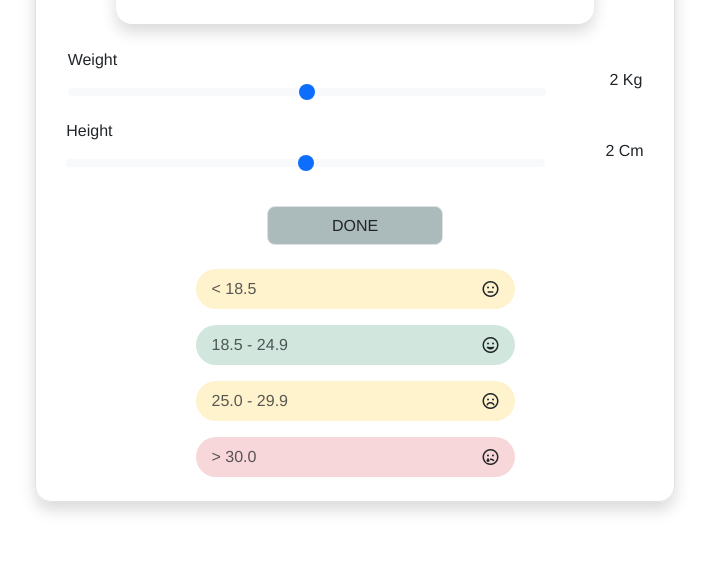
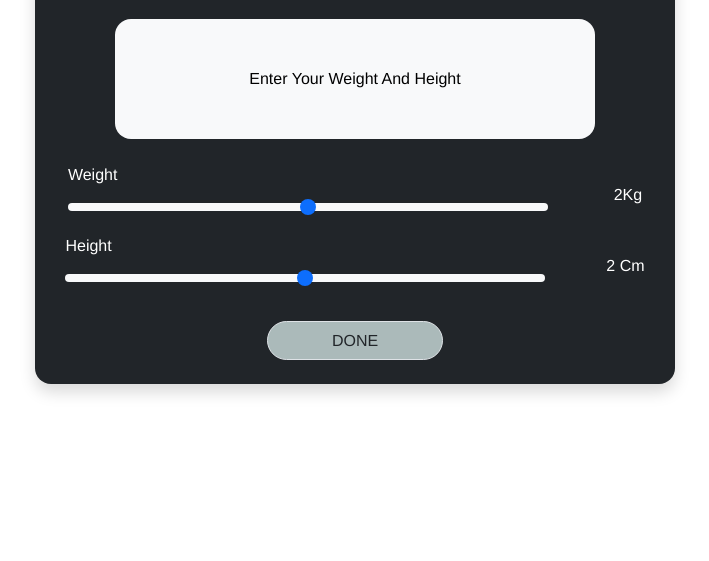
Before and after one commit to MohammadNourizadeh/BMI-calculator, a website: page index.html in a window 1280 px wide. Shown: the part 239-800 px from the top of the page, without its empty margins (285-994 px from the left). Drawn offline with Linux system fonts and the light colour scheme.

Commit message:
bmi guid deleted

```diff
--- a/index.html
+++ b/index.html
@@ -18,13 +18,13 @@
 <body>
     <div class="container-fluid my-container-fluid">
         <div class="row vh-100 vw-100 justify-content-center align-items-center my-row">
-            <div class="col-md-6 col-9 border shadow p-0 my-col rounded-4 overflow-hidden">
-                <div class="title border w-100 text-center d-flex align-items-center justify-content-center">
-                    <span class=" display-5">BMI calculator</span>
+            <div class="col-md-6 col-9 shadow p-0 my-col rounded-4 overflow-hidden text-bg-dark">
+                <div class="title w-100 text-center d-flex align-items-center justify-content-center">
+                    <span class=" display-5 text-dark">BMI calculator</span>
                 </div>
 
                 <div class="result d-flex justify-content-center align-items-center w-100 my-4">
-                    <div class="w-75 p-md-5 p-4 rounded-4 shadow text-center">
+                    <div class="w-75 p-md-5 p-4 rounded-4 text-center text-bg-light">
                         <span>enter your weight and height</span>
                     </div>
                 </div>
@@ -35,41 +35,19 @@
                             <label for="weight" class="form-label">weight</label>
                             <input type="range" class="form-range" min="10" max="200" step="1" id="weight">
                         </div>
-                        <span>2 kg</span>
+                        <div class="d-flex justify-content-center align-items-center"><span>2</span> <span>kg</span></div>
                     </div>
                     <div class="height-input-div w-100 d-flex justify-content-around align-items-center">
                         <div class="w-75">
                             <label for="height" class="form-label">height</label>
                             <input type="range" class="form-range" min="10" max="200" step="1" id="height">
                         </div>
-                        <span>2 cm</span>
+                        <div><span>2</span> <span>cm</span></div>
                     </div>
                 </div>
 
-                <div class="btn-div d-flex justify-content-center">
-                    <button class="btn border rounded-3">DONE</button>
-                </div>
-
-                <div class="guid d-flex flex-column align-items-center my-4">
-                    <div
-                        class="mb-3 d-flex w-50 rounded-5 justify-content-between p-2 align-items-center bg-warning-subtle">
-                        <span class="text-body-secondary ms-2">< 18.5</span>
-                        <i class='far fa-meh me-2'></i>
-                    </div>
-                    <div
-                        class="mb-3 d-flex w-50 rounded-5 justify-content-between p-2 align-items-center bg-success-subtle">
-                        <span class="text-body-secondary ms-2">18.5 - 24.9</span>
-                        <i class='far fa-grin me-2'></i>
-                    </div>
-                    <div
-                        class="mb-3 d-flex w-50 rounded-5 justify-content-between p-2 align-items-center bg-warning-subtle">
-                        <span class="text-body-secondary ms-2">25.0 - 29.9</span>
-                        <i class='far fa-frown me-2'></i>
-                    </div>
-                    <div class="d-flex w-50 rounded-5 justify-content-between p-2 align-items-center bg-danger-subtle">
-                        <span class="text-body-secondary ms-2">> 30.0</span>
-                        <i class='far fa-sad-tear me-2'></i>
-                    </div>
+                <div class="btn-div d-flex justify-content-center mb-4">
+                    <button class="btn border rounded-5">DONE</button>
                 </div>
             </div>
         </div>
```
